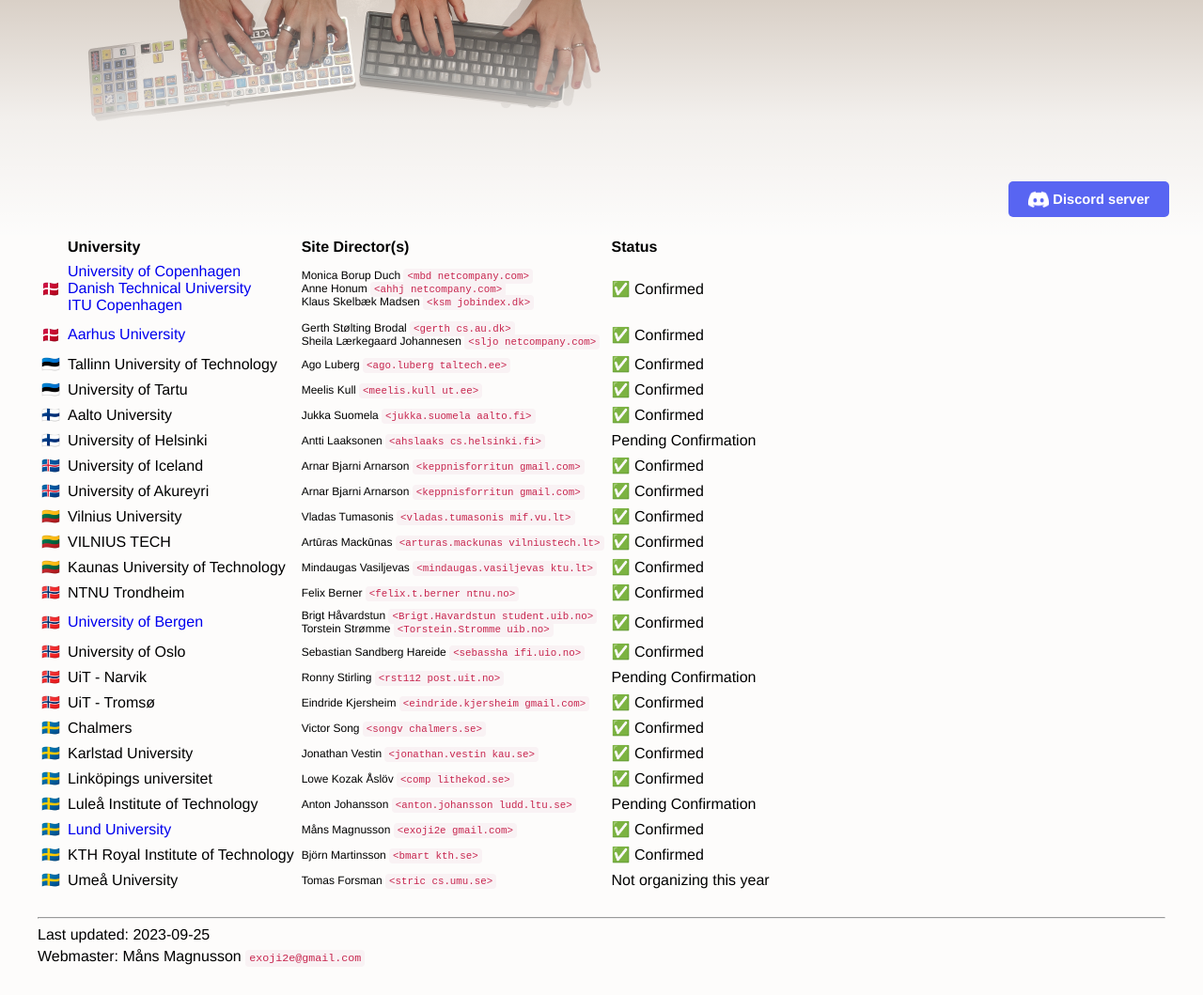
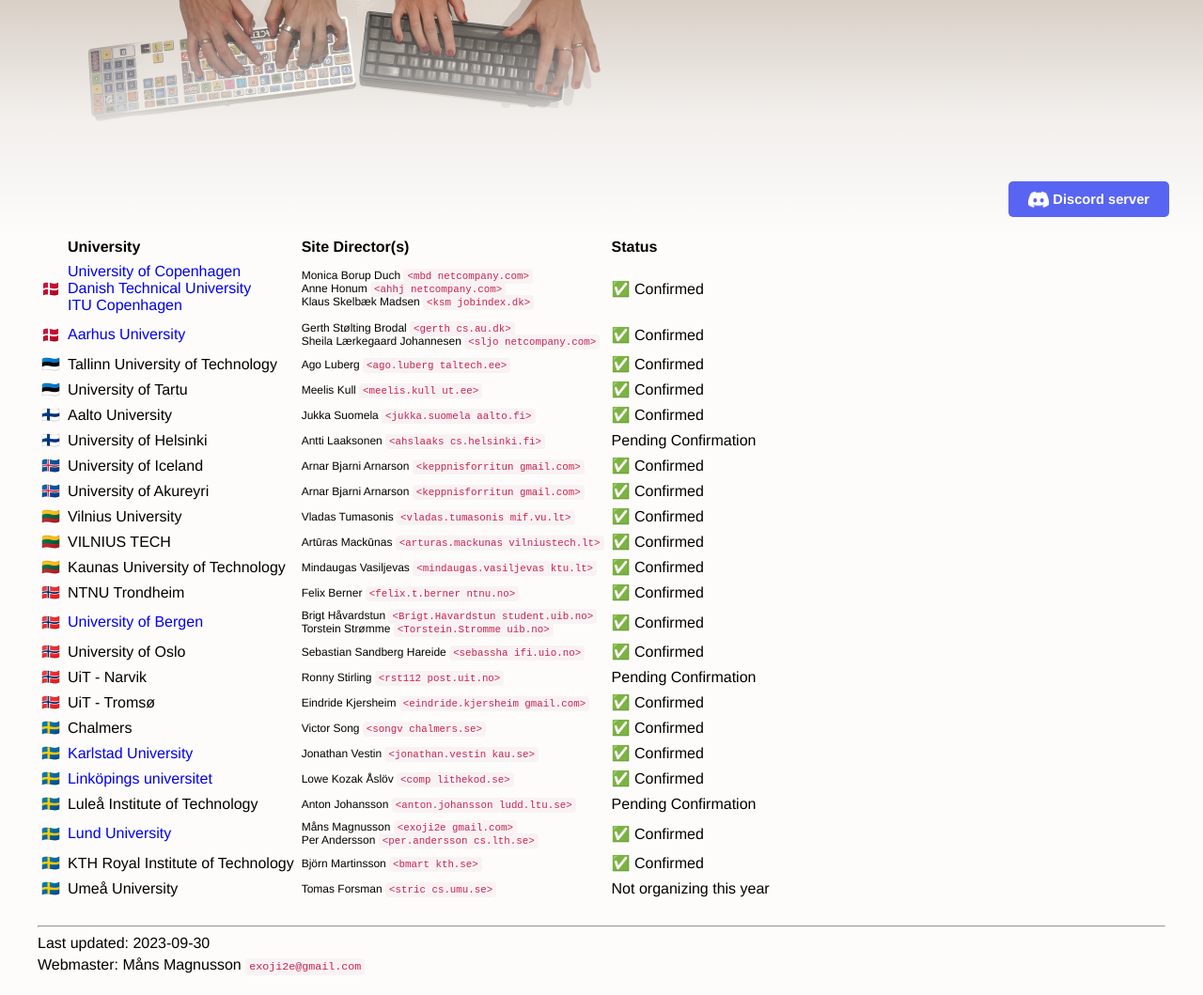
Before and after one commit to icpc/ncpc-web, a Jekyll site: the page built from ncpc2023/site_table.md, in a window 1280 px wide. Shown: the whole page at 94% size. Built offline with Jekyll 4.4.1, drawn with Linux system fonts in a browser that asks for light colours; our own code applies the rules of GitHub Pages for plain Markdown files.

Commit message:
[ncpc2023] add some urls

```diff
--- a/_config.yml
+++ b/_config.yml
@@ -7,7 +7,7 @@
   - scope:
       path: "ncpc2023"
     values:
-      lastUpdate: "2023-09-25"
+      lastUpdate: "2023-09-30"
 
 kramdown:
   parse_block_html: true
--- a/_data/ncpc2023sites.yml
+++ b/_data/ncpc2023sites.yml
@@ -126,11 +126,13 @@
     contact: Jonathan Vestin
     email: 'jonathan.vestin kau.se'
     confirmed: true
+    url: https://www.cs.kau.se/ncpc23/
 
   - name : Linköpings universitet
     contact: Lowe Kozak Åslöv
     email: 'comp lithekod.se'
     confirmed: true
+    url: https://lithekod.se/competitions/ncpc/2023/
 
   - name : Luleå Institute of Technology
     contact: Anton Johansson
@@ -142,6 +144,9 @@
     email: 'exoji2e gmail.com'
     confirmed: true
     url: https://codeatlth.org/events/2023-10-07-ncpc/
+    extra_contacts:
+      - name: Per Andersson
+        email: 'per.andersson cs.lth.se'
 
   - name : KTH Royal Institute of Technology
     contact: Björn Martinsson
```
